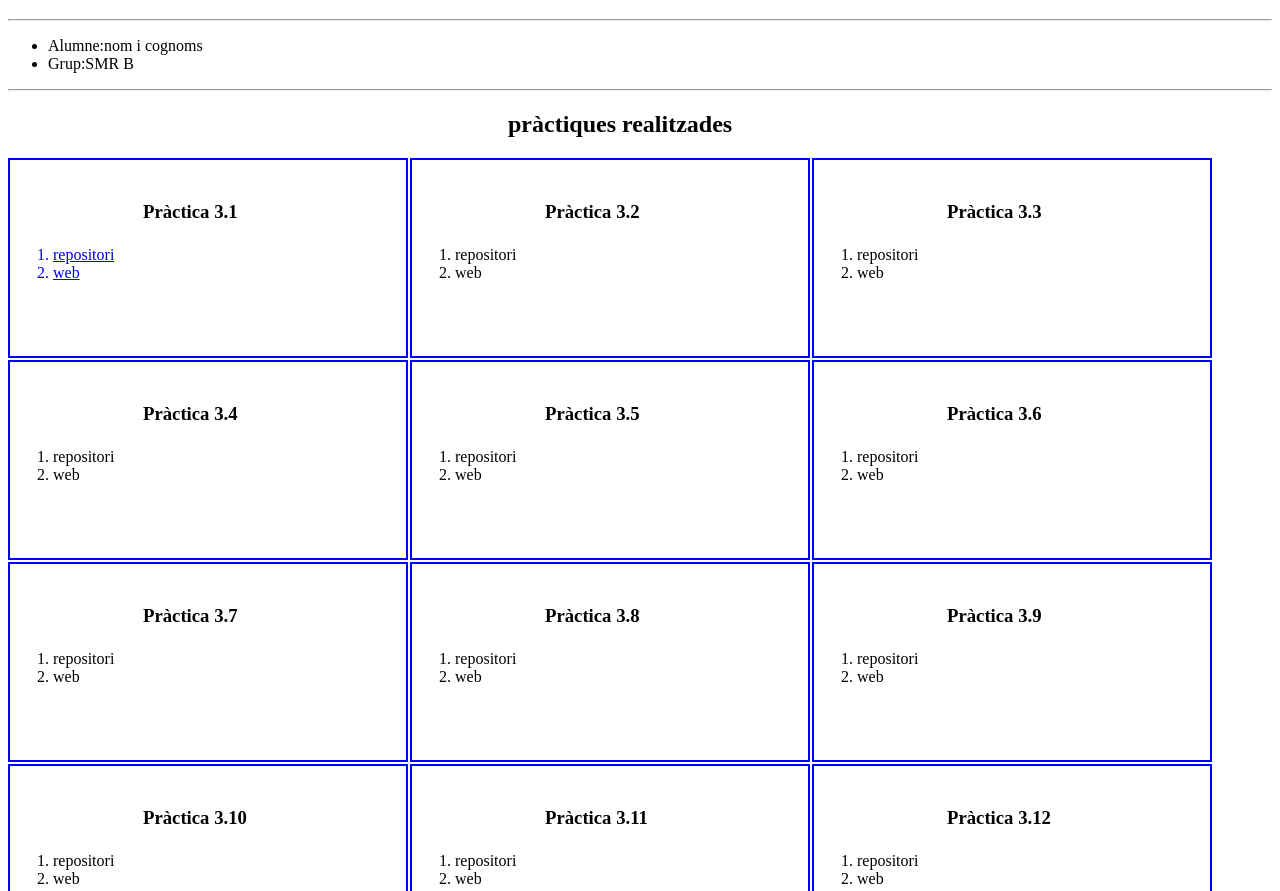
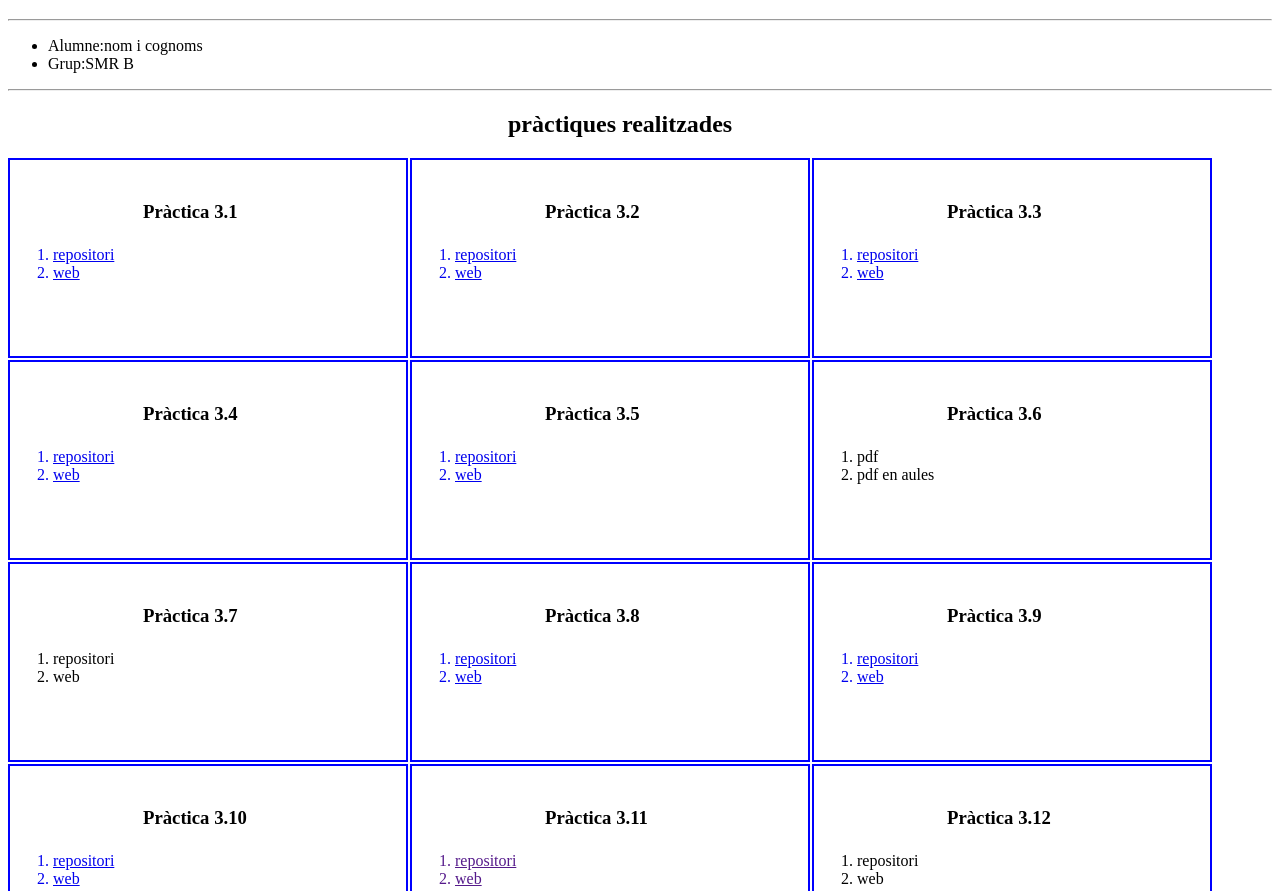
Before and after one commit to DavidS393/Portfolio, a plain HTML site: page index.html in a window 1280 px wide. Shown: the part 61-952 px from the top of the page. Drawn offline with Linux system fonts and the light colour scheme.

Commit message:
acabando

```diff
--- a/index.html
+++ b/index.html
@@ -27,8 +27,8 @@
              <h3>Pràctica 3.1</h3>
             <ul class="numero" >
 
-                <a href="https://github.com/DavidS393/pract3.1"><li>repositori</li></a>
-                <a href="file:///home/davsim5/Documentos/html/PRUEBAS/index%20(1).html"><li>web </li></a>
+                <a href="https://github.com/DavidS393/practica3.1"><li>repositori</li></a>
+                <a href="https://davids393.github.io/practica3.1/"><li>web </li></a>
             </ul>
         </td>
         </table>
@@ -42,8 +42,8 @@
              <h3>Pràctica 3.2</h3>
             <ul class="numero" >
 
-                <li>repositori</li>
-                <li> web  </li>
+                <a href="https://github.com/DavidS393/pract3.2"><li>repositori</li></a>
+                <a href="https://davids393.github.io/pract3.2/"><li>web</li></a>
             </ul>
         </td>
         </table>
@@ -58,8 +58,8 @@
              <h3>Pràctica 3.3</h3>
             <ul class="numero" >
 
-                <li>repositori</li>
-                <li> web  </li>
+                <a href="https://github.com/DavidS393/Practica-3.3"><li>repositori</li></a>
+                <a href="https://davids393.github.io/Practica-3.3/"><li>web</li></a>
             </ul>
         </td>
         </table>
@@ -71,8 +71,8 @@
              <h3>Pràctica 3.6</h3>
             <ul class="numero" >
 
-                <li>repositori</li>
-                <li> web  </li>
+                <li>pdf</li>
+                <li>pdf en aules</li>
             </ul>
         </td>
         </table>
@@ -85,8 +85,8 @@
              <h3>Pràctica 3.5</h3>
             <ul class="numero" >
 
-                <li>repositori</li>
-                <li> web  </li>
+                <a href="https://github.com/DavidS393/Practica-3.5"><li>repositori</li></a>
+                <a href="https://davids393.github.io/Practica-3.5/"><li>web</li></a>
             </ul>
         </td>
         </table>
@@ -100,8 +100,8 @@
              <h3>Pràctica 3.4</h3>
             <ul class="numero" >
 
-                <li>repositori</li>
-                <li> web  </li>
+                <a href="https://github.com/DavidS393/Practica-3.4"><li>repositori</li></a>
+                <a href="https://davids393.github.io/Practica-3.4/"><li>web</li></a>
             </ul>
         </td>
         </table>
@@ -126,8 +126,8 @@
              <h3>Pràctica 3.8</h3>
             <ul class="numero" >
 
-                <li>repositori</li>
-                <li> web  </li>
+                <a href="https://github.com/DavidS393/Practica-3.8"><li>repositori</li></a>
+                <a href="https://davids393.github.io/Practica-3.8/"><li>web</li></a>
             </ul>
         </td>
         </table>
@@ -140,8 +140,8 @@
              <h3>Pràctica 3.9</h3>
             <ul class="numero" >
 
-                <li>repositori</li>
-                <li> web  </li>
+                <a href="https://github.com/DavidS393/Practica3.9"><li>repositori</li></a>
+                <a href="https://davids393.github.io/Practica3.9/"><li>web</li></a>
             </ul>
         </td>
         </table>
@@ -155,8 +155,8 @@
              <h3>Pràctica 3.10</h3>
             <ul class="numero" >
 
-                <li>repositori</li>
-                <li> web  </li>
+                <a href="https://github.com/DavidS393/Practica-Cafeteria-Las-Horas"><li>repositori</li></a>
+                <a href="https://davids393.github.io/Practica-Cafeteria-Las-Horas//"><li>web</li></a>
             </ul>
         </td>
         </table>
@@ -168,8 +168,8 @@
              <h3>Pràctica 3.11</h3>
             <ul class="numero" >
 
-                <li>repositori</li>
-                <li> web  </li>
+                <a href=""><li>repositori</li></a>
+                <a href=""><li>web</li></a>
             </ul>
         </td>
         </table>
@@ -197,8 +197,8 @@
              <h3>Pràctica 3.13</h3>
             <ul class="numero" >
 
-                <li>repositori</li>
-                <li> web  </li>
+                <a href="https://github.com/DavidS393/PRactica-3.13"><li>repositori</li></a>
+                <a href="https://davids393.github.io/PRactica-3.13/"><li>web</li></a>
             </ul>
         </td>
         </table>
```
